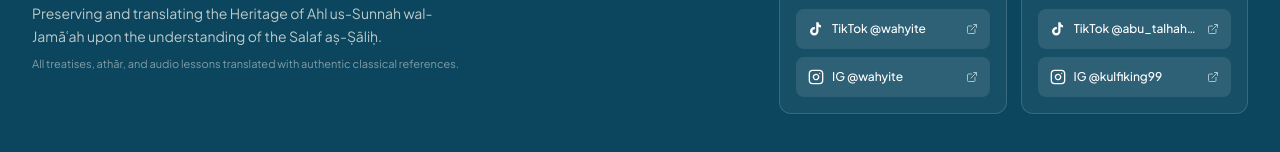
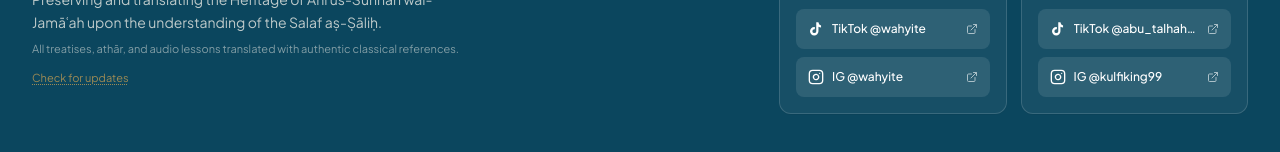
Before and after one commit to hissan1430/Dar-al-Wahi, a React (Vite) app: page / in a window 1280 px wide. Shown: the part 6463-6615 px from the top of the page. Built offline with nearby package versions, Linux system fonts and the light colour scheme; no server answers.

Commit message:
feat: add cache clear utility and update SW logic
Implement a manual update trigger in the footer and optimize the service worker update cycle to ensure users always receive the latest content.

```diff
--- a/src/components/Footer.tsx
+++ b/src/components/Footer.tsx
@@ -17,6 +17,29 @@ export function Footer() {
             <p className="text-[11px] text-background/50 mt-2">
               All treatises, athār, and audio lessons translated with authentic classical references.
             </p>
+            <div className="mt-3 flex items-center gap-3">
+              <button
+                onClick={async () => {
+                  try {
+                    if ('caches' in window) {
+                      const keys = await caches.keys();
+                      await Promise.all(keys.map(k => caches.delete(k)));
+                    }
+                    if ('serviceWorker' in navigator) {
+                      const registrations = await navigator.serviceWorker.getRegistrations();
+                      await Promise.all(registrations.map(r => r.unregister()));
+                    }
+                  } catch (e) {
+                    console.error(e);
+                  }
+                  window.location.reload();
+                }}
+                className="inline-flex items-center gap-1.5 text-[11px] text-accent/80 hover:text-white transition-colors underline decoration-dotted underline-offset-2 cursor-pointer"
+                title="Force refresh content and update cache"
+              >
+                <span>Check for updates</span>
+              </button>
+            </div>
           </div>
 
           {/* Translators Socials Cards - Fully Responsive on Mobile & Desktop */}
--- a/src/main.tsx
+++ b/src/main.tsx
@@ -4,11 +4,18 @@ import App from './App.tsx';
 import './index.css';
 import { registerSW } from 'virtual:pwa-register';
 
+// Clear any stale cached service workers from older builds and auto-update
+if ('serviceWorker' in navigator) {
+  // If an update is detected, skip waiting and reload instantly
+  navigator.serviceWorker.addEventListener('controllerchange', () => {
+    window.location.reload();
+  });
+}
+
 // Automatically check and activate updates immediately
 const updateSW = registerSW({
   immediate: true,
   onNeedRefresh() {
-    // Reload when a new version is detected so users always get the latest layout
     updateSW(true);
   },
   onOfflineReady() {
@@ -16,10 +23,11 @@ const updateSW = registerSW({
   },
   onRegisteredSW(_swUrl, r) {
     if (r) {
-      // Check for updates when user returns to the tab or periodically every 15 minutes
+      // Force an immediate check for a newer version
+      r.update();
       setInterval(() => {
         r.update();
-      }, 15 * 60 * 1000);
+      }, 5 * 60 * 1000);
 
       window.addEventListener('visibilitychange', () => {
         if (document.visibilityState === 'visible') {
```
